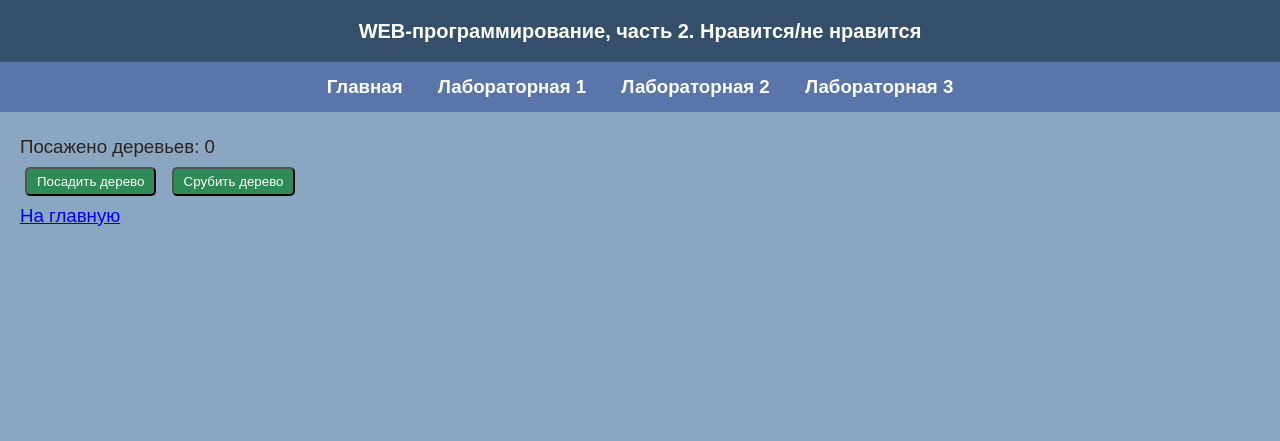
After one commit to Keller-An/web-back-labs, a Flask app: page /lab4/tree in a window 1280 px wide. The commit adds this page. Shown: the top 441 px of the page. Run offline with Flask 3, Linux system fonts and the light colour scheme.

Commit message:
Счетчик деревьев

```diff
--- a/lab4.py
+++ b/lab4.py
@@ -96,3 +96,21 @@ def pow_numbers():
         return render_template('lab4/pow.html', error='Ошибка: 0⁰ не имеет смысла!')
     result = x1 ** x2
     return render_template('lab4/pow.html', x1=x1, x2=x2, result=result)
+
+
+tree_count = 0
+
+@lab4.route('/lab4/tree', methods = ['GET', 'POST'])
+def tree():
+    global tree_count
+    if request.method == 'GET':
+        return render_template('lab4/tree.html', tree_count=tree_count)
+
+    operation = request.form.get('operation')
+
+    if operation == 'cut':
+        tree_count -= 1
+    elif operation == 'plant':
+        tree_count += 1
+
+    return render_template('lab4/tree.html', tree_count=tree_count)
--- a/templates/lab4/lab4.html
+++ b/templates/lab4/lab4.html
@@ -13,6 +13,7 @@
         <li><a href="/lab4/sub-form">Вычитание</a></li>
         <li><a href="/lab4/pow-form">Возведение в степень</a></li>
         <li><a href="/lab4/sum-form">Сложение</a></li>
+        <li><a href="/lab4/tree">Счетчик деревьев</a></li>
     </ol>
 
 {% endblock %}
--- /dev/null
+++ b/templates/lab4/tree.html
@@ -0,0 +1,16 @@
+{% extends "base.html" %}
+
+{# номер лабораторной работы: #}
+{% block lab %}Нравится/не нравится{% endblock %}
+
+{# основной контент: #}
+{% block main %}
+    <div>
+        Посажено деревьев: {{ tree_count }}
+    </div>
+    <form method="post">
+        <button name="operation" value="plant">Посадить дерево</button>
+        <button name="operation" value="cut">Срубить дерево</button>
+    </form>
+<a href="/lab4/">На главную</a>
+{% endblock %}
```
